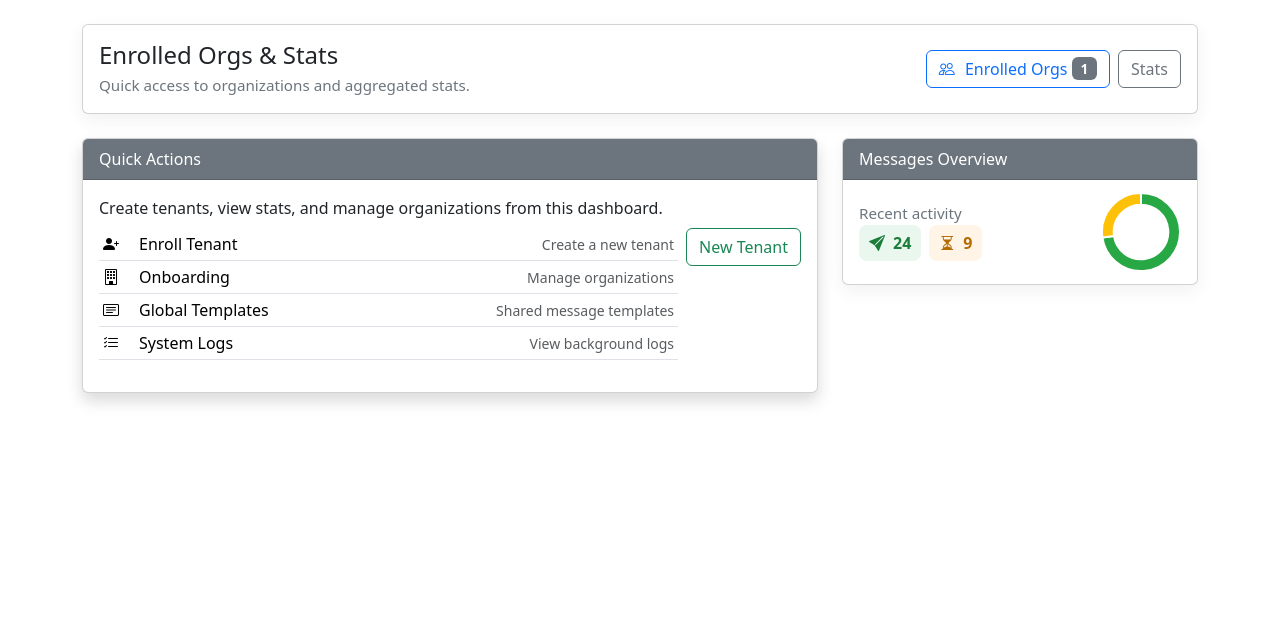
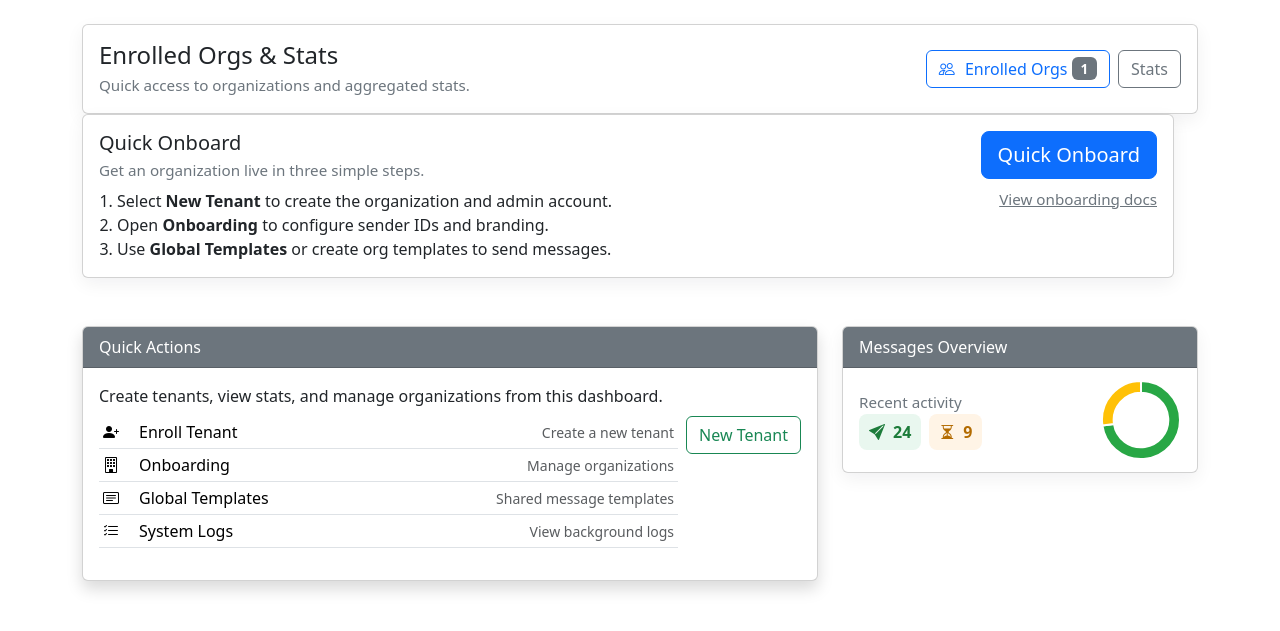
Before and after one commit to Cedcast/CedCast-app, a Django app: page /dashboard/ in a window 1280 px wide. Shown: the part 62-693 px from the top of the page. Run offline with Django 5.2, Linux system fonts and the light colour scheme; a user stored in the database is signed in; data comes from the database, SQL or seed files in the repository.

Commit message:
Super-admin: add Quick Onboard card, keyboard-accessible quick actions table, and styles (no push)

```diff
--- a/core/static/css/super_admin.css
+++ b/core/static/css/super_admin.css
@@ -20,3 +20,9 @@
   .quick-actions-btn { min-width: 140px; }
   .dashboard-header { flex-direction:column; align-items:flex-start; }
 }
+
+/* Quick onboard card */
+.card .quick-onboard-steps { margin-top:6px }
+
+/* Focus styles for keyboard navigation */
+.quick-actions-table tbody tr:focus { outline: 3px solid rgba(13,110,253,0.15); background-color:#f1f5ff; }
--- a/core/templates/super_admin_dashboard.html
+++ b/core/templates/super_admin_dashboard.html
@@ -50,6 +50,31 @@
                         </div>
                     </div>
                 </div>
+
+            <!-- Quick Onboard helper card -->
+            <div class="row mb-4">
+                <div class="col-12">
+                    <div class="card card-shadow">
+                        <div class="card-body">
+                            <div class="d-flex align-items-start justify-content-between">
+                                <div>
+                                    <h5 class="mb-1">Quick Onboard</h5>
+                                    <div class="small-muted">Get an organization live in three simple steps.</div>
+                                    <ol class="mt-2 mb-0" style="padding-left:18px">
+                                        <li>Select <strong>New Tenant</strong> to create the organization and admin account.</li>
+                                        <li>Open <strong>Onboarding</strong> to configure sender IDs and branding.</li>
+                                        <li>Use <strong>Global Templates</strong> or create org templates to send messages.</li>
+                                    </ol>
+                                </div>
+                                <div class="text-end">
+                                    <a href="{% url 'enroll_tenant' %}" class="btn btn-primary btn-lg">Quick Onboard</a>
+                                    <div class="mt-2"><a href="{% url 'system_logs' %}" class="small-muted">View onboarding docs</a></div>
+                                </div>
+                            </div>
+                        </div>
+                    </div>
+                </div>
+            </div>
             </div>
 
             <div class="row mb-4">
@@ -63,22 +88,22 @@
                                     <!-- Quick Actions table (click rows to navigate) -->
                                     <table class="table table-sm table-hover quick-actions-table mb-0">
                                         <tbody>
-                                            <tr data-href="{% url 'enroll_tenant' %}">
+                                            <tr data-href="{% url 'enroll_tenant' %}" tabindex="0" role="button" aria-label="Enroll Tenant">
                                                 <td><i class="bi bi-person-plus-fill"></i></td>
                                                 <td>Enroll Tenant</td>
                                                 <td class="text-end"><small class="text-muted">Create a new tenant</small></td>
                                             </tr>
-                                            <tr data-href="{% url 'super_orgs' %}">
+                                            <tr data-href="{% url 'super_orgs' %}" tabindex="0" role="button" aria-label="Onboarding">
                                                 <td><i class="bi bi-building"></i></td>
                                                 <td>Onboarding</td>
                                                 <td class="text-end"><small class="text-muted">Manage organizations</small></td>
                                             </tr>
-                                            <tr data-href="{% url 'global_templates' %}">
+                                            <tr data-href="{% url 'global_templates' %}" tabindex="0" role="button" aria-label="Global Templates">
                                                 <td><i class="bi bi-card-text"></i></td>
                                                 <td>Global Templates</td>
                                                 <td class="text-end"><small class="text-muted">Shared message templates</small></td>
                                             </tr>
-                                            <tr data-href="{% url 'system_logs' %}">
+                                            <tr data-href="{% url 'system_logs' %}" tabindex="0" role="button" aria-label="System Logs">
                                                 <td><i class="bi bi-list-check"></i></td>
                                                 <td>System Logs</td>
                                                 <td class="text-end"><small class="text-muted">View background logs</small></td>
@@ -170,6 +195,24 @@
                 }
             }, false);
         })();
+
+        // Keyboard activation for quick-actions-table rows (Enter to activate)
+        (function(){
+            document.addEventListener('keydown', function(e){
+                try {
+                    if (e.key !== 'Enter') return;
+                    var el = document.activeElement;
+                    if (!el) return;
+                    // If focused element is a tr with data-href, follow it
+                    if (el.matches && el.matches('tr[data-href]')) {
+                        var href = el.getAttribute('data-href');
+                        if (href) window.location.href = href;
+                    }
+                } catch (err) {
+                    console.error('Keydown handler error', err);
+                }
+            }, false);
+        })();
     </script>
 </body>
 </html>
```
